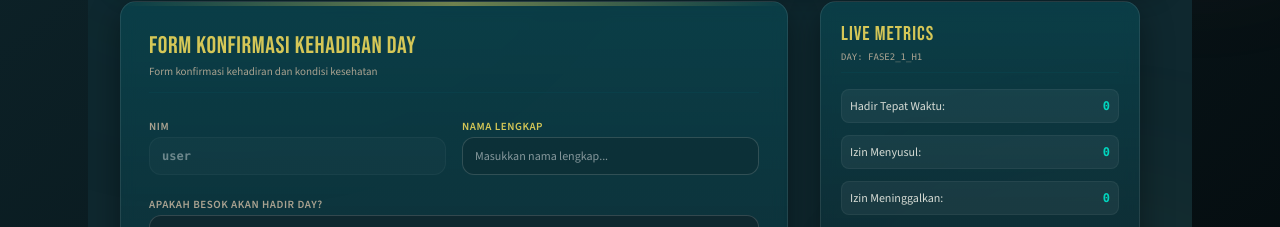
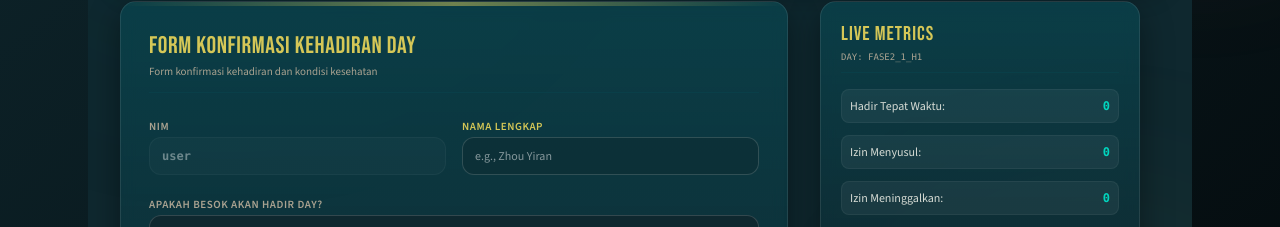
Before and after one commit to ishimafiitb26/is-2026, a Next.js app: page /attendance in a window 1280 px wide. Shown: the part 526-753 px from the top of the page. Built offline with nearby package versions, Linux system fonts and the light colour scheme; no server answers; the database is empty; sample sign-in values are in the browser's storage.

Commit message:
update 002-08

```diff
--- a/src/app/attendance/page.tsx
+++ b/src/app/attendance/page.tsx
@@ -454,7 +454,7 @@ export default function AttendancePage() {
                   </label>
                   <label className="block space-y-1 min-w-0">
                     <span className="text-[10px] sm:text-[11px] uppercase tracking-wider text-[#D5C757] font-semibold">Nama Lengkap</span>
-                    <input type="text" value={fullName} onChange={(e) => setFullName(e.target.value)} disabled={gateInfo.status !== "OPEN" || isLoading} placeholder="Masukkan nama lengkap..." className="w-full min-w-0 rounded-xl border border-white/15 bg-[#0F282F]/40 px-3 py-2.5 text-[11px] sm:text-xs text-white outline-none focus:border-[#D5C757]" required />
+                    <input type="text" value={fullName} onChange={(e) => setFullName(e.target.value)} disabled={gateInfo.status !== "OPEN" || isLoading} placeholder="e.g., Zhou Yiran" className="w-full min-w-0 rounded-xl border border-white/15 bg-[#0F282F]/40 px-3 py-2.5 text-[11px] sm:text-xs text-white outline-none focus:border-[#D5C757]" required />
                   </label>
                 </div>
 
@@ -529,11 +529,11 @@ export default function AttendancePage() {
                       <div className="grid gap-3 sm:grid-cols-2 w-full min-w-0">
                         <label className="block space-y-1 min-w-0">
                           <span className="text-[9px] sm:text-[10px] text-[#D5C757] uppercase font-bold">Diagnosa atau Riwayat Penyakit</span>
-                          <input type="text" value={illnessName} onChange={(e) => setIllnessName(e.target.value)} disabled={gateInfo.status !== "OPEN" || isLoading} placeholder="Asma, Vertigo, Mag Akut..." className="w-full min-w-0 rounded-xl border border-white/15 bg-black/20 px-3 py-2 text-[11px] sm:text-xs text-white outline-none focus:border-[#D5C757]" required />
+                          <input type="text" value={illnessName} onChange={(e) => setIllnessName(e.target.value)} disabled={gateInfo.status !== "OPEN" || isLoading} placeholder="Asma, Vertigo, Anemia, etc." className="w-full min-w-0 rounded-xl border border-white/15 bg-black/20 px-3 py-2 text-[11px] sm:text-xs text-white outline-none focus:border-[#D5C757]" required />
                         </label>
                         <label className="block space-y-1 min-w-0">
                           <span className="text-[9px] sm:text-[10px] text-[#D5C757] uppercase font-bold">Gejala yang dialami</span>
-                          <input type="text" value={symptoms} onChange={(e) => setSymptoms(e.target.value)} disabled={gateInfo.status !== "OPEN" || isLoading} placeholder="Nafas pendek, pusing, mual..." className="w-full min-w-0 rounded-xl border border-white/15 bg-black/20 px-3 py-2 text-[11px] sm:text-xs text-white outline-none focus:border-[#D5C757]" required />
+                          <input type="text" value={symptoms} onChange={(e) => setSymptoms(e.target.value)} disabled={gateInfo.status !== "OPEN" || isLoading} placeholder="Sesak napas, pusing, mual, etc." className="w-full min-w-0 rounded-xl border border-white/15 bg-black/20 px-3 py-2 text-[11px] sm:text-xs text-white outline-none focus:border-[#D5C757]" required />
                         </label>
                       </div>
 
@@ -584,7 +584,7 @@ export default function AttendancePage() {
                   </label>
                   <label className="block space-y-1 min-w-0">
                     <span className="text-[10px] sm:text-[11px] uppercase tracking-wider text-[#D5C757] font-semibold">Nama Lengkap</span>
-                    <input type="text" value={fullName} onChange={(e) => setFullName(e.target.value)} disabled={gateInfo.status !== "OPEN" || isLoading} placeholder="Ketik nama lengkap..." className="w-full min-w-0 rounded-xl border border-white/15 bg-[#0F282F]/50 px-3 py-2.5 text-[11px] sm:text-xs text-[#F2EDEC] outline-none focus:border-[#D5C757] transition" required />
+                    <input type="text" value={fullName} onChange={(e) => setFullName(e.target.value)} disabled={gateInfo.status !== "OPEN" || isLoading} placeholder="e.g., Zhou Yiran" className="w-full min-w-0 rounded-xl border border-white/15 bg-[#0F282F]/50 px-3 py-2.5 text-[11px] sm:text-xs text-[#F2EDEC] outline-none focus:border-[#D5C757] transition" required />
                   </label>
                 </div>
 
@@ -640,7 +640,7 @@ export default function AttendancePage() {
                   </label>
                   <label className="block space-y-1 min-w-0">
                     <span className="text-[10px] sm:text-[11px] uppercase tracking-wider text-[#D5C757] font-semibold">Nama Lengkap</span>
-                    <input type="text" value={fullName} onChange={(e) => setFullName(e.target.value)} disabled={gateInfo.status !== "OPEN" || isLoading} placeholder="Masukkan nama lengkap maba..." className="w-full min-w-0 rounded-xl border border-white/15 bg-[#0F282F]/50 px-3 py-2.5 text-[11px] sm:text-xs text-white outline-none focus:border-[#D5C757]" required />
+                    <input type="text" value={fullName} onChange={(e) => setFullName(e.target.value)} disabled={gateInfo.status !== "OPEN" || isLoading} placeholder="e.g., Zhou Yiran" className="w-full min-w-0 rounded-xl border border-white/15 bg-[#0F282F]/50 px-3 py-2.5 text-[11px] sm:text-xs text-white outline-none focus:border-[#D5C757]" required />
                   </label>
                 </div>
 
```
